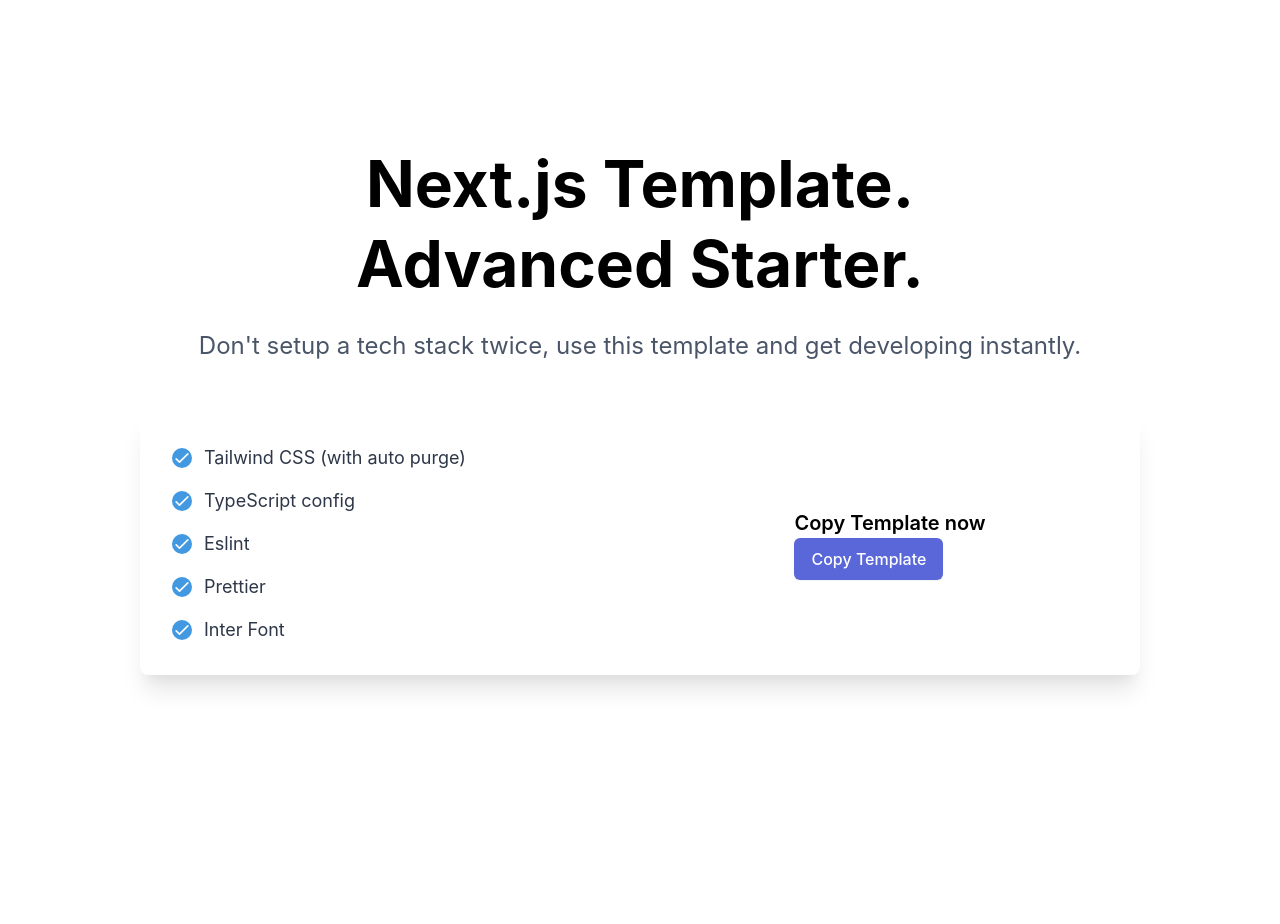
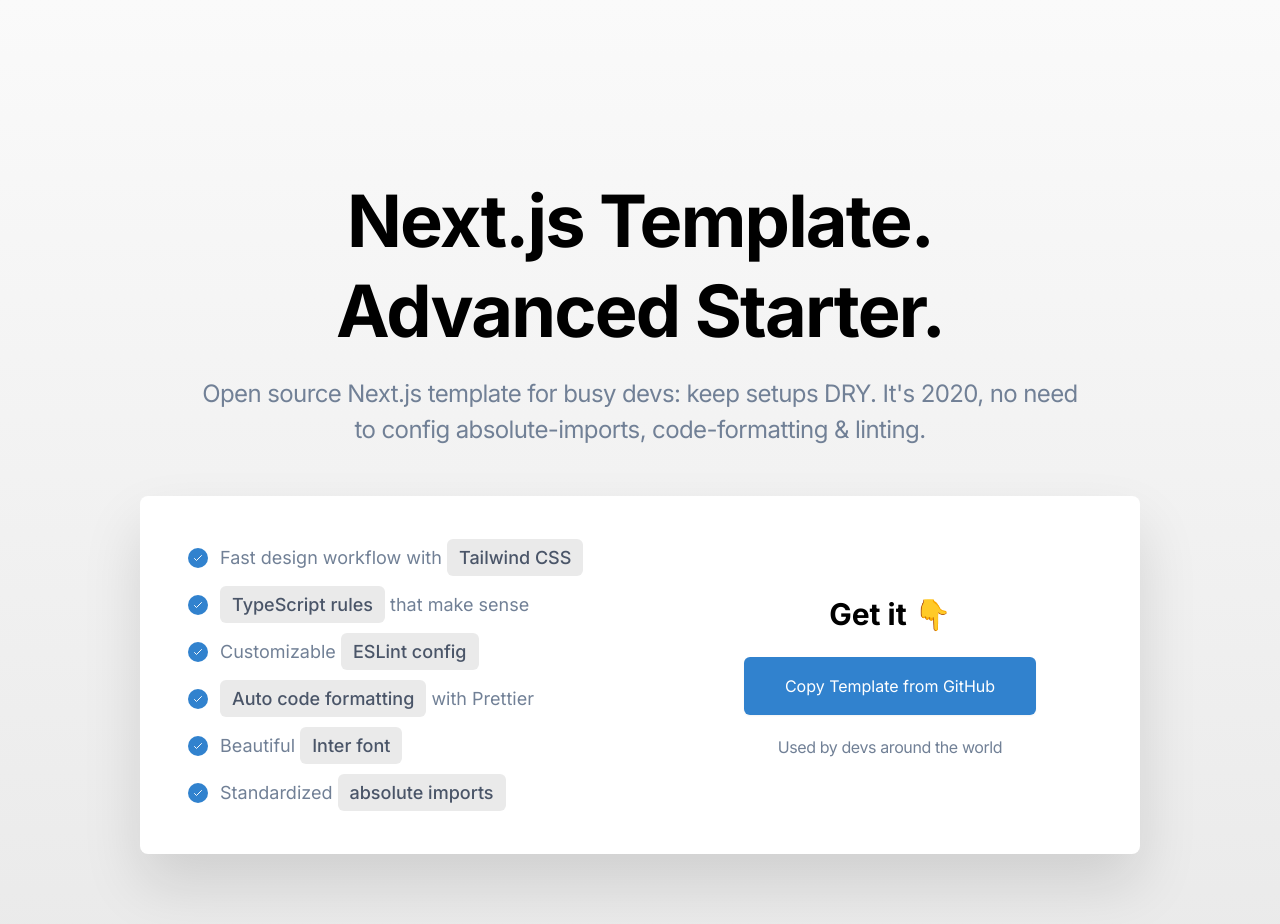
Before and after one commit to agcty/nextjs-advanced-starter, a Next.js app: page / in a window 1280 px wide. Shown: the top 924 px of the page. Before the commit the page ends 800 px from the top, so only its background shows below. Built offline with nearby package versions, Linux system fonts and the light colour scheme; what @tailwindcss/ui would draw is missing.

Commit message:
improve landing page design

```diff
--- /dev/null
+++ b/src/pages/_document.tsx
@@ -0,0 +1,34 @@
+import React from "react";
+import Document, {
+  Html,
+  Head,
+  Main,
+  NextScript,
+  DocumentContext,
+} from "next/document";
+
+class MyDocument extends Document {
+  static async getInitialProps(ctx: DocumentContext) {
+    const initialProps = await Document.getInitialProps(ctx);
+    return { ...initialProps };
+  }
+
+  render() {
+    return (
+      <Html>
+        <Head>
+          <link
+            href="https://fonts.googleapis.com/css2?family=Inter:wght@400;500;600;700;800&display=swap"
+            rel="stylesheet"
+          />
+        </Head>
+        <body>
+          <Main />
+          <NextScript />
+        </body>
+      </Html>
+    );
+  }
+}
+
+export default MyDocument;
--- a/src/pages/index.tsx
+++ b/src/pages/index.tsx
@@ -8,43 +8,74 @@
         <link rel="icon" href="/favicon.ico" />
       </Head>
 
-      <main className="min-h-screen bg-gradient-to-b from-gray-50 to-gray-200 flex justify-center py-24">
+      <main className="min-h-screen bg-gradient-to-b from-geist-50 to-geist-100 flex justify-center py-24">
         <div>
-          <h1 className="text-6xl font-bold mt-12 text-center leading-tight">
+          <h1
+            className="font-bold mt-20 text-center leading-tight tracking-tight"
+            style={{ fontSize: "72px" }}
+          >
             Next.js Template.
             <br />
             Advanced Starter.
           </h1>
 
-          <h2 className="text-gray-700 text-center text-2xl mt-6">
-            Don't setup a tech stack twice, use this template and get developing
-            instantly.
+          <h2 className="mt-3 max-w-4xl mx-auto text-center text-gray-600 text-base sm:text-2xl md:mt-5 md:text-2xl tracking-tight">
+            Open source Next.js template for busy devs: keep setups DRY. It's
+            2020, no need to config absolute-imports, code-formatting & linting.
           </h2>
 
-          <div
-            className="bg-white rounded-lg shadow-xl mt-12 grid grid-cols-2"
-            style={{ width: "1000px" }}
+          <section
+            className="bg-white rounded-lg mt-12 grid grid-cols-2"
+            style={{
+              width: "1000px",
+              minHeight: "350px",
+              boxShadow: "rgba(0, 0, 0, 0.12) 0px 30px 60px 0px",
+            }}
           >
-            <FeatureList>
-              <Feature text="Tailwind CSS (with auto purge)" />
-              <Feature text="TypeScript config" />
-              <Feature text="Eslint" />
-              <Feature text="Prettier" />
-              <Feature text="Inter Font" />
-            </FeatureList>
-            <div className="place-self-center">
-              <h3 className="text-xl font-semibold">Copy Template now</h3>
+            <div className="flex flex-col justify-center bg-gray-50 rounded-l-lg">
+              <FeatureList>
+                <Feature>
+                  Fast design workflow with <InfoText text="Tailwind CSS" />
+                </Feature>
+                <Feature>
+                  <InfoText text="TypeScript rules" /> that make sense
+                </Feature>
+                <Feature>
+                  Customizable <InfoText text="ESLint config" />
+                </Feature>
+                <Feature>
+                  <InfoText text="Auto code formatting" /> with Prettier
+                </Feature>
+                <Feature>
+                  Beautiful <InfoText text="Inter font" />
+                </Feature>
+                <Feature>
+                  Standardized <InfoText text="absolute imports" />{" "}
+                </Feature>
+                {/* <Feature text="TypeScript config" />
+                <Feature text="ESLint config" />
+                <Feature text="Prettier" />
+                <Feature text="Inter Font" /> */}
+              </FeatureList>
+            </div>
+
+            <div className="place-self-center text-center space-y-5">
+              <h3 className="text-3xl font-bold">Get it 👇</h3>
 
               <span className="inline-flex rounded-md shadow-sm">
                 <button
                   type="button"
-                  className="inline-flex items-center px-4 py-2 border border-transparent text-base leading-6 font-medium rounded-md text-white bg-indigo-600 hover:bg-indigo-500 focus:outline-none focus:border-indigo-700 focus:shadow-outline-indigo active:bg-indigo-700 transition ease-in-out duration-150"
+                  className="inline-flex items-center px-10 py-4 border border-transparent text-base leading-6 rounded-md text-white bg-blue-600 hover:bg-blue-500 focus:outline-none focus:border-blue-700 focus:shadow-outline-blue active:bg-blue-700 transition ease-in-out duration-150"
                 >
-                  Copy Template
+                  Copy Template from GitHub
                 </button>
               </span>
+
+              <h2 className="text-gray-600 tracking-tight">
+                Used by devs around the world
+              </h2>
             </div>
-          </div>
+          </section>
         </div>
       </main>
     </div>
@@ -55,22 +86,30 @@
   children: React.ReactNode;
 }
 function FeatureList({ children }: FeatureListProps) {
-  return <ul className="space-y-4 bg-gray-50 p-8 rounded-l-lg">{children}</ul>;
+  return <ul className="space-y-5 px-12  py-12">{children}</ul>;
 }
 
-function Feature({ text }) {
+function Feature({ children }) {
   return (
     <li className="flex items-center">
-      <CheckIcon className="w-5 h-5 p-0.5 rounded-full flex-shrink-0 text-gray-100 bg-blue-500" />
-      <p className="ml-3 text-gray-800 text-lg">{text}</p>
+      <CheckIcon className="w-5 h-5 p-1 rounded-full flex-shrink-0 text-gray-100 bg-blue-600" />
+      <p className="ml-3 text-gray-600 text-lg">{children}</p>
     </li>
+  );
+}
+
+function InfoText({ text }) {
+  return (
+    <span className="text-gray-700 font-medium bg-geist-100 rounded-md py-2 px-3">
+      {text}
+    </span>
   );
 }
 
 function DarkModal({ children }) {
   return (
     <div
-      className="max-w-4xl p-8 space-y-6 transition-all transform border rounded-lg shadow-lg bg-dark-800 border-dark-900"
+      className="max-w-4xl p-8 space-y-6 transition-all transform border rounded-lg bg-dark-800 border-dark-900"
       role="dialog"
       aria-modal="true"
       aria-labelledby="modal-headline"
```
